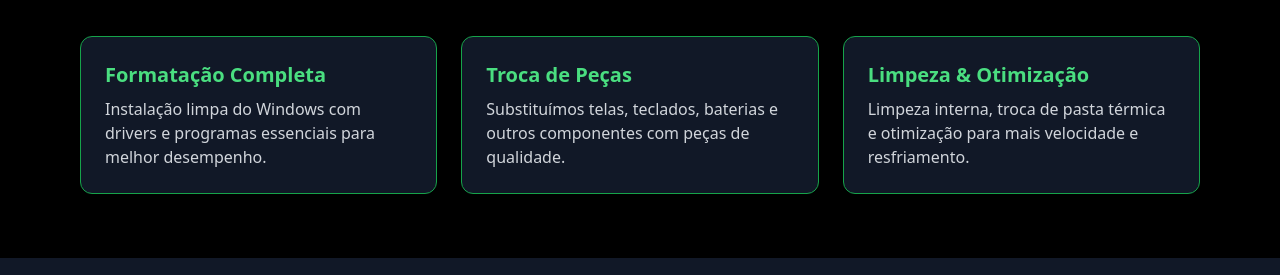
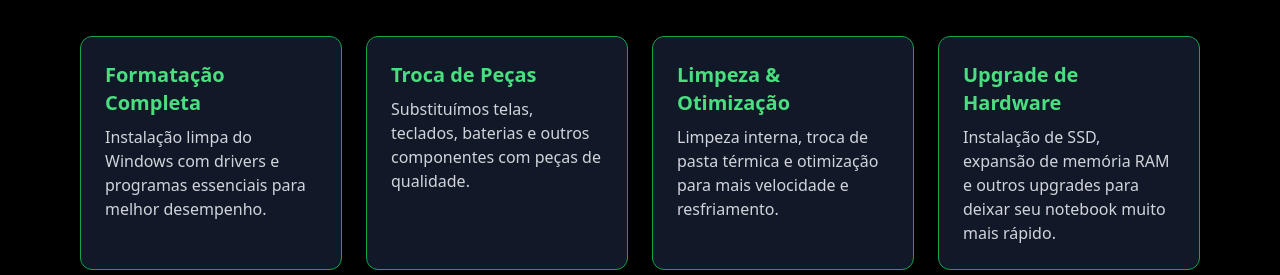
Before and after one commit to informaticaeliti-bit/fixpoint-landing, a plain HTML site: page index.html in a window 1280 px wide. Shown: the part 525-800 px from the top of the page. Drawn offline with nearby package versions, Linux system fonts and the light colour scheme.

Commit message:
adicionado card upgrade

```diff
--- a/index.html
+++ b/index.html
@@ -32,7 +32,7 @@
 <section class="py-16 bg-black">
   <div class="max-w-6xl mx-auto px-4">
     <h3 class="text-3xl font-bold text-center text-green-500 mb-10">Nossos Serviços</h3>
-      <div class="grid md:grid-cols-3 gap-6">
+    <div class="grid md:grid-cols-4 gap-6">
       <div class="bg-gray-900 border border-green-600 shadow-lg rounded-xl p-6">
         <h4 class="font-semibold text-xl mb-2 text-green-400">Formatação Completa</h4>
         <p class="text-gray-300">Instalação limpa do Windows com drivers e programas essenciais para melhor desempenho.</p>
@@ -44,6 +44,10 @@
       <div class="bg-gray-900 border border-green-600 shadow-lg rounded-xl p-6">
         <h4 class="font-semibold text-xl mb-2 text-green-400">Limpeza & Otimização</h4>
         <p class="text-gray-300">Limpeza interna, troca de pasta térmica e otimização para mais velocidade e resfriamento.</p>
+      </div>
+      <div class="bg-gray-900 border border-green-600 shadow-lg rounded-xl p-6">
+        <h4 class="font-semibold text-xl mb-2 text-green-400">Upgrade de Hardware</h4>
+        <p class="text-gray-300">Instalação de SSD, expansão de memória RAM e outros upgrades para deixar seu notebook muito mais rápido.</p>
       </div>
     </div>
   </div>
```
Lines whose indentation alone changed are shown as unchanged.
